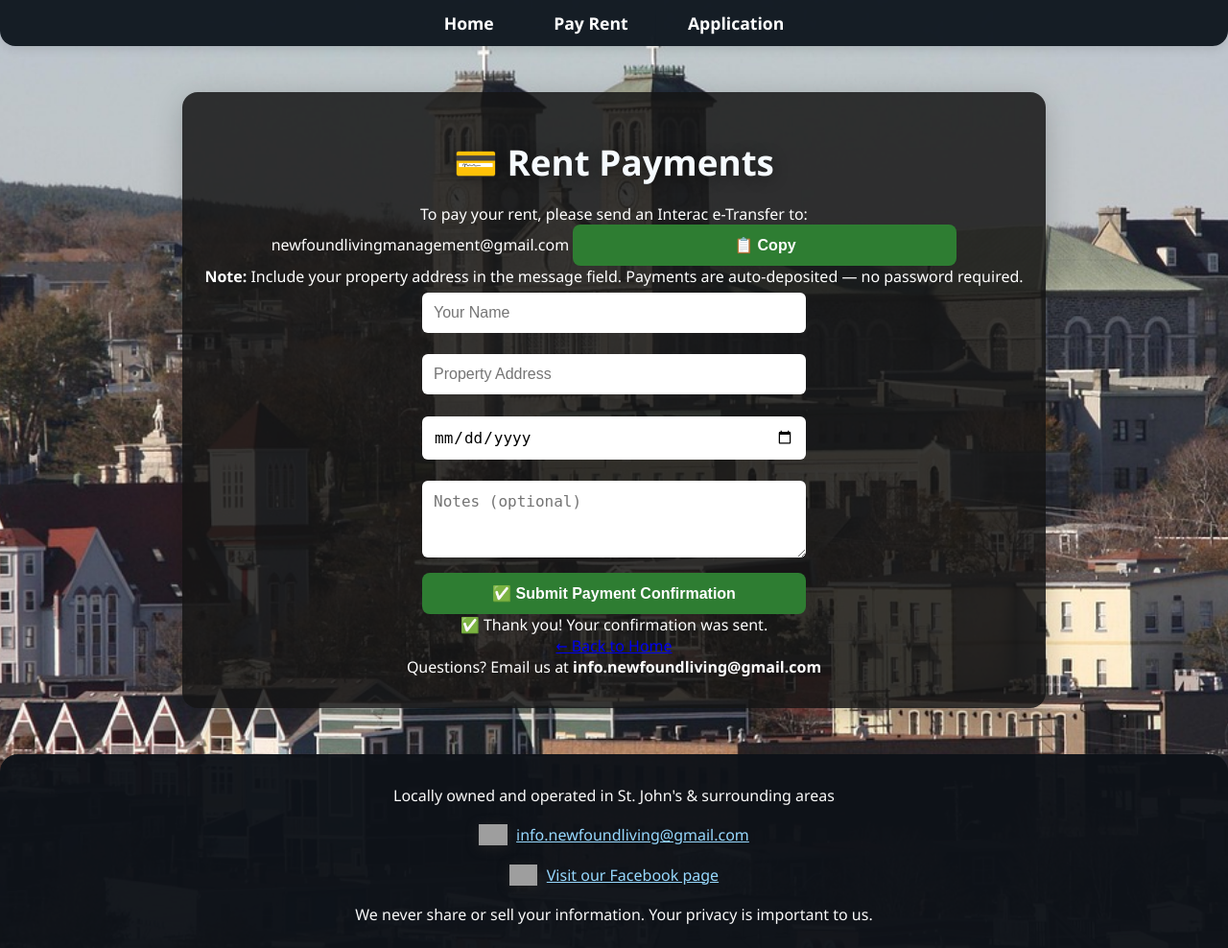
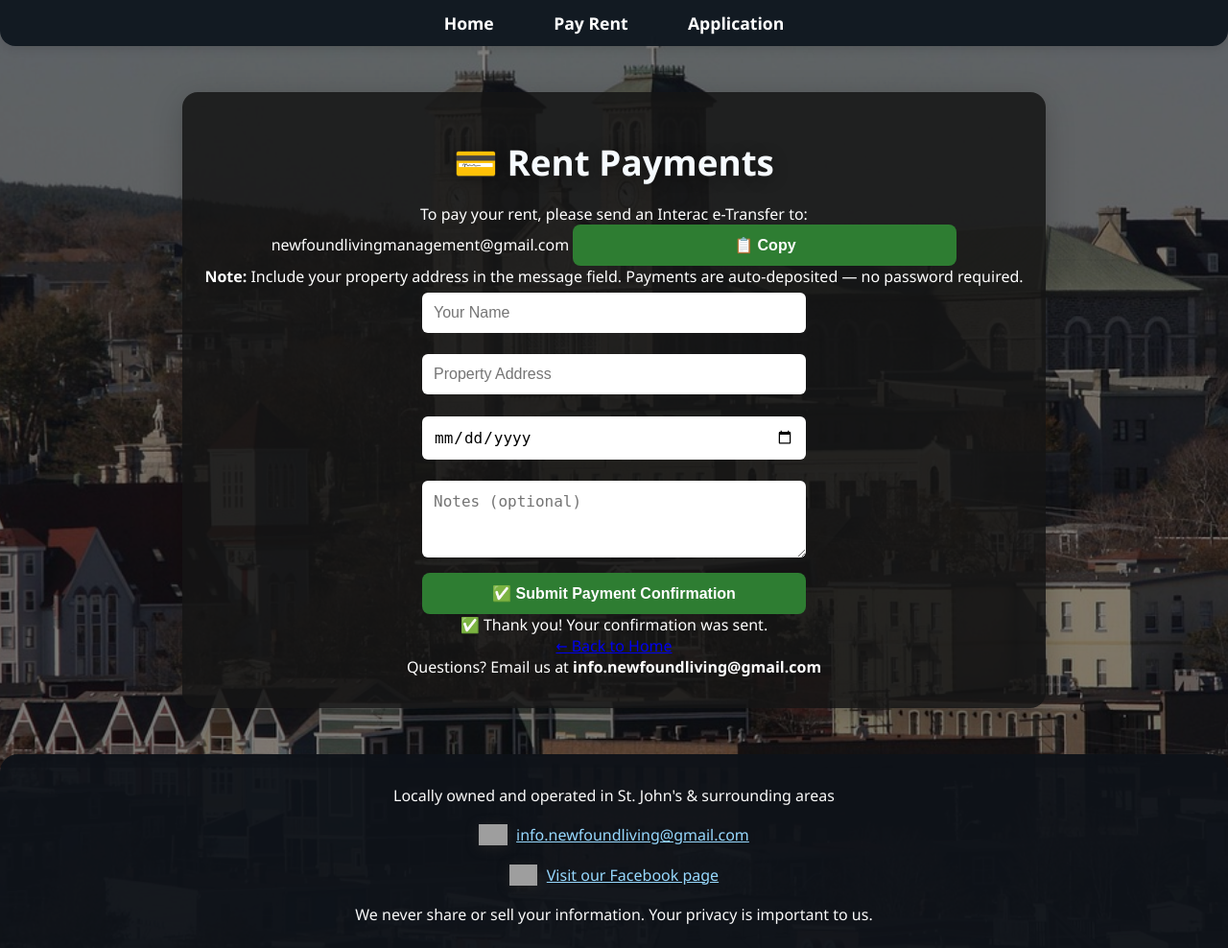
Before and after one commit to NewFoundLivingCa/NewFoundLiving-main, a Flask app: template templates/rent.html in a window 1280 px wide. Shown: the whole page at 96% size. Run offline with Flask 3, Linux system fonts and the light colour scheme; the template is opened without the code that fills it, so the values that code supplies are empty; grey boxes are pictures that could not be loaded.

Commit message:
Update comments for background and overlay sections

```diff
--- a/templates/layout.html
+++ b/templates/layout.html
@@ -8,8 +8,9 @@
   <link rel="icon" type="image/png" href="{{ url_for('static', filename='images/tinylogo1.png') }}">
 </head>
 <body>
-  <!-- Fixed background -->
+  <!-- Fixed background and overlay -->
   <div class="background-static"></div>
+  <div class="overlay"></div>
 
   <!-- Navbar -->
   <nav class="navbar">
```
